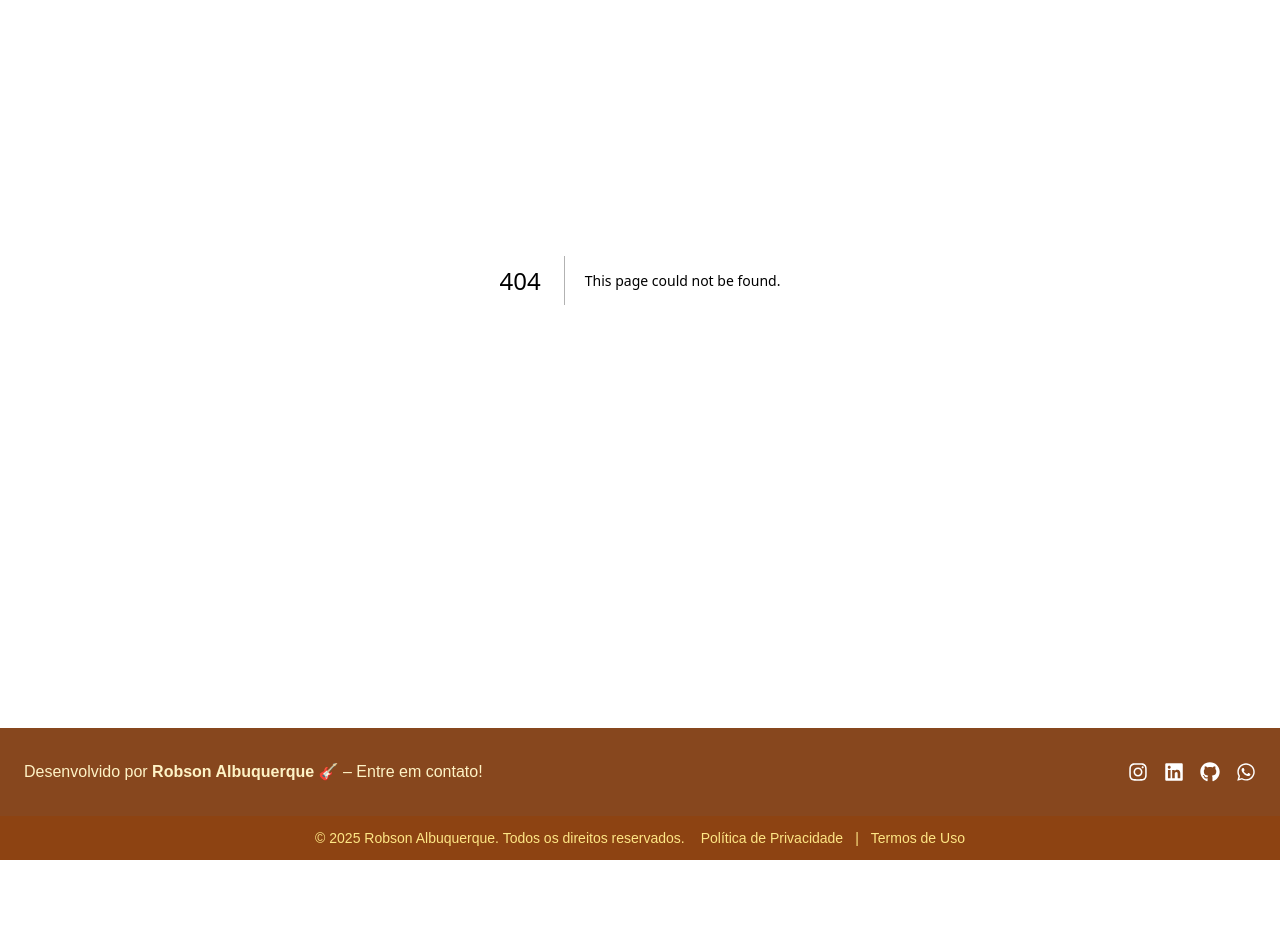
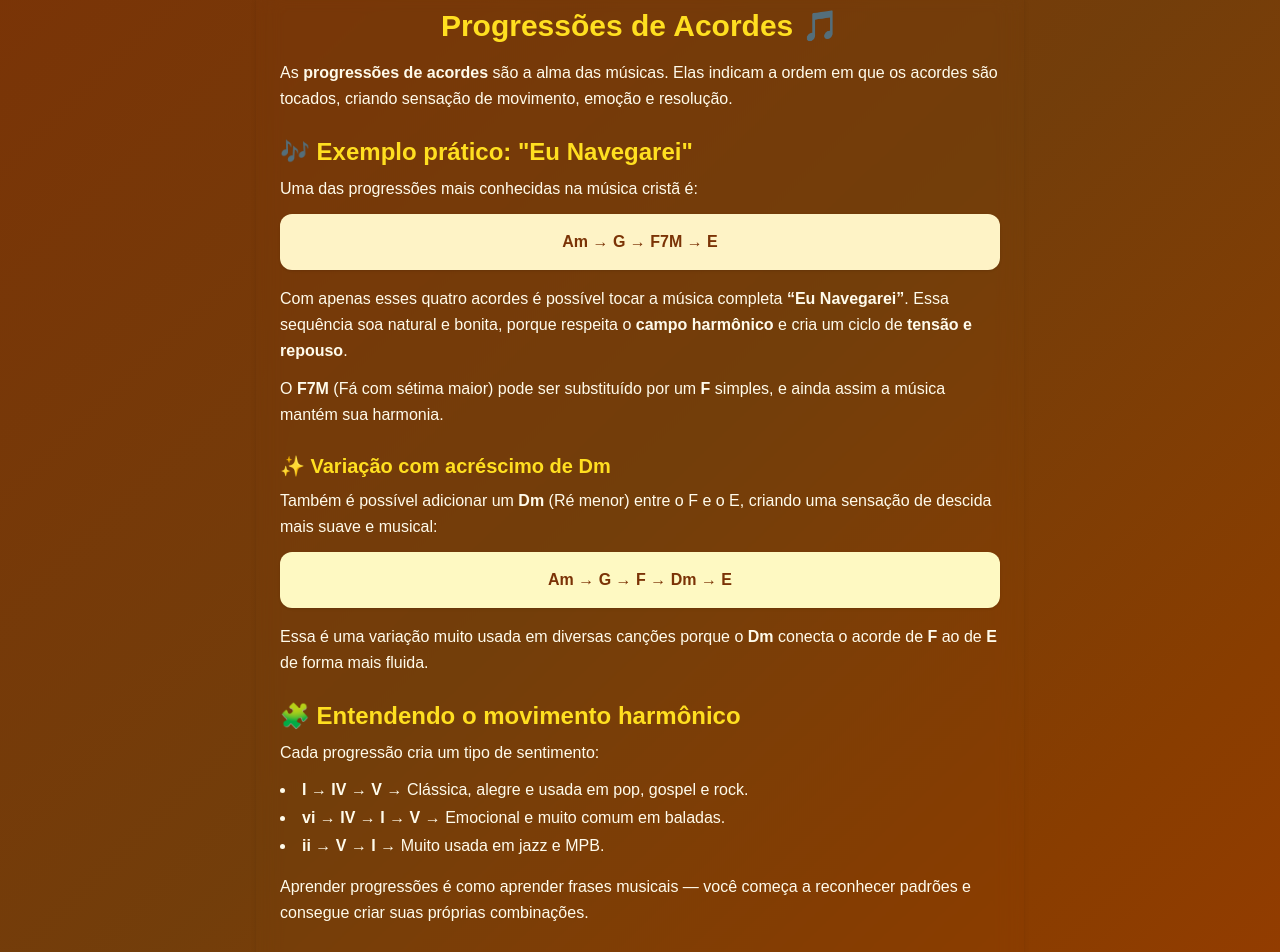
Before and after one commit to robsonalbuquerquedev/learningguitar, a Next.js app: page /progressoes-de-acordes in a window 1280 px wide. Before the commit this address had no page. Shown: the part 200-1152 px from the top of the page. Before the commit the page ends 1060 px from the top, so only its background shows below. Built offline with nearby package versions, Linux system fonts and the light colour scheme.

Commit message:
feat: adicionar rota progressoes-de-acordes

```diff
--- /dev/null
+++ b/src/app/progressoes-de-acordes/page.tsx
@@ -0,0 +1,92 @@
+"use client";
+
+import { motion } from "framer-motion";
+
+export default function ProgressoesDeAcordes() {
+    return (
+        <main className="min-h-screen bg-gradient-to-br from-amber-900 via-yellow-900 to-amber-800 text-amber-50 py-20 px-6">
+            <motion.section
+                className="max-w-3xl mx-auto p-6 backdrop-blur-md rounded-2xl shadow-md mt-6"
+                initial={{ opacity: 0, y: 20 }}
+                animate={{ opacity: 1, y: 0 }}
+                transition={{ duration: 0.6 }}
+            >
+                <h1 className="text-3xl font-bold mb-4 text-yellow-300 text-center">
+                    Progressões de Acordes 🎵
+                </h1>
+
+                <p className="leading-relaxed mb-4">
+                    As <strong>progressões de acordes</strong> são a alma das músicas.
+                    Elas indicam a ordem em que os acordes são tocados, criando sensação de
+                    movimento, emoção e resolução.
+                </p>
+
+                <h2 className="text-2xl font-semibold mt-6 mb-2 text-yellow-300">
+                    🎶 Exemplo prático: "Eu Navegarei"
+                </h2>
+
+                <p className="leading-relaxed mb-3">
+                    Uma das progressões mais conhecidas na música cristã é:
+                </p>
+
+                <div className="bg-amber-100 p-4 rounded-xl text-center font-semibold text-amber-900 mb-4 shadow-sm">
+                    Am → G → F7M → E
+                </div>
+
+                <p className="leading-relaxed mb-3">
+                    Com apenas esses quatro acordes é possível tocar a música completa
+                    <strong> “Eu Navegarei”</strong>.
+                    Essa sequência soa natural e bonita, porque respeita o <strong>campo harmônico</strong> e
+                    cria um ciclo de <strong>tensão e repouso</strong>.
+                </p>
+
+                <p className="leading-relaxed mb-4">
+                    O <strong>F7M</strong> (Fá com sétima maior) pode ser substituído por um <strong>F</strong> simples,
+                    e ainda assim a música mantém sua harmonia.
+                </p>
+
+                <h3 className="text-xl font-semibold mt-6 mb-2 text-yellow-300">
+                    ✨ Variação com acréscimo de Dm
+                </h3>
+
+                <p className="leading-relaxed mb-3">
+                    Também é possível adicionar um <strong>Dm</strong> (Ré menor) entre o F e o E,
+                    criando uma sensação de descida mais suave e musical:
+                </p>
+
+                <div className="bg-yellow-100 p-4 rounded-xl text-center font-semibold text-amber-900 mb-4 shadow-sm">
+                    Am → G → F → Dm → E
+                </div>
+
+                <p className="leading-relaxed mb-4">
+                    Essa é uma variação muito usada em diversas canções porque o <strong>Dm</strong> conecta
+                    o acorde de <strong>F</strong> ao de <strong>E</strong> de forma mais fluida.
+                </p>
+
+                <h2 className="text-2xl font-semibold mt-6 mb-2 text-yellow-300">
+                    🧩 Entendendo o movimento harmônico
+                </h2>
+
+                <p className="leading-relaxed mb-3">
+                    Cada progressão cria um tipo de sentimento:
+                </p>
+
+                <ul className="list-disc list-inside space-y-1 mb-4">
+                    <li><strong>I → IV → V</strong> → Clássica, alegre e usada em pop, gospel e rock.</li>
+                    <li><strong>vi → IV → I → V</strong> → Emocional e muito comum em baladas.</li>
+                    <li><strong>ii → V → I</strong> → Muito usada em jazz e MPB.</li>
+                </ul>
+
+                <p className="leading-relaxed mb-4">
+                    Aprender progressões é como aprender frases musicais — você começa a reconhecer
+                    padrões e consegue criar suas próprias combinações.
+                </p>
+
+                <p className="leading-relaxed mt-6">
+                    💡 Dica: pratique essas sequências em diferentes tons e perceba como o “clima”
+                    muda. Isso ajuda o ouvido a se acostumar com o <strong>movimento harmônico</strong>.
+                </p>
+            </motion.section>
+        </main>
+    );
+}
```
